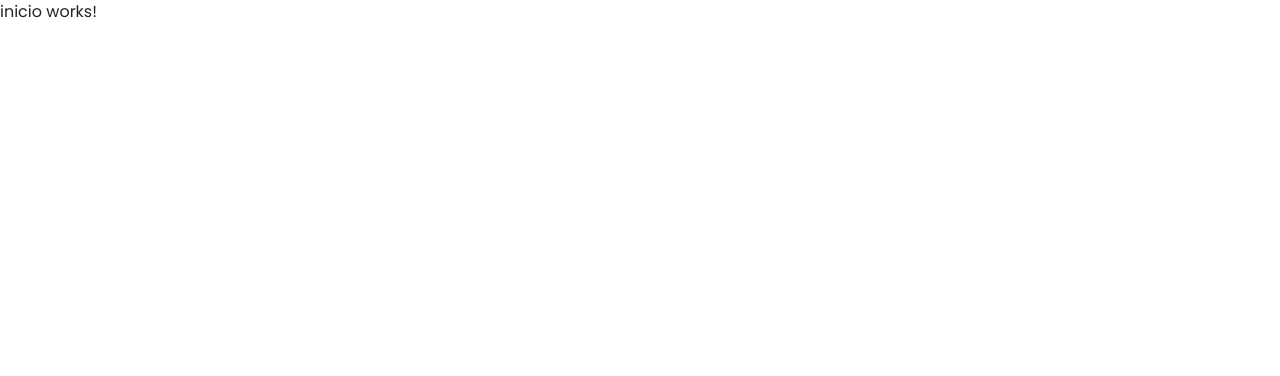
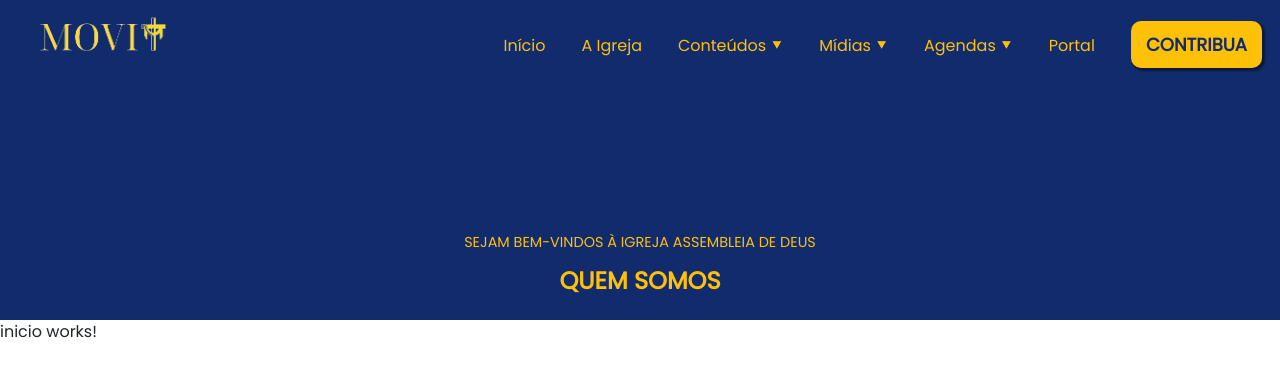
Before and after one commit to luafrds/frontMovit, an Angular app in the folder frontMovit/: page /inicio in a window 1280 px wide. Shown: the top 376 px of the page. Built offline with nearby package versions, Linux system fonts and the light colour scheme.

Commit message:
MOV-7-Cria header

```diff
--- a/frontMovit/src/app/core/paginas/inicio/inicio.component.html
+++ b/frontMovit/src/app/core/paginas/inicio/inicio.component.html
@@ -1 +1,2 @@
+<app-header-inicio></app-header-inicio>
 <p>inicio works!</p>
--- a/frontMovit/src/app/shared/components/header-inicio/header-inicio.component.html
+++ b/frontMovit/src/app/shared/components/header-inicio/header-inicio.component.html
@@ -1 +1,38 @@
-<p>header-inicio works!</p>
+<header id="headerInicio">
+    <div id="logo-movit"><a href="#"><img src="assets\media\logos\logo-movit.png"></a></div>
+    <nav>
+        <ul>
+            <li><a href="#">Início</a></li>
+            <li><a href="">A Igreja</a></li>
+            <li class="dropmenu">
+                <a href="#">Conteúdos &#11206;</a>
+                <ul  class="dropdown">
+                    <li><a href="">Bíblia Sagrada</a></li>
+                    <li><a href="">x</a></li>
+                </ul>
+            </li>
+            <li class="dropmenu">
+                <a href="#">Mídias &#11206;</a>
+                <ul  class="dropdown">
+                    <li><a href="">x</a></li>
+                    <li><a href="">x</a></li>
+                    <li><a href="">x</a></li>
+                </ul>
+            </li>
+            <li class="dropmenu">
+                <a href="#">Agendas &#11206;</a>
+                <ul  class="dropdown">
+                    <li><a href="">Eventos</a></li>
+                    <li><a href="">Cantina</a></li>
+                </ul>
+                </li>
+            <li><a href="">Portal</a></li>
+            <li><a class="contrib" href="">CONTRIBUA</a></li>
+        </ul>
+    </nav>
+
+    <div class="sobre">
+        <h5>SEJAM BEM-VINDOS À IGREJA ASSEMBLEIA DE DEUS</h5>
+        <h4>QUEM SOMOS</h4>
+    </div>
+</header>
--- a/frontMovit/src/assets/tema/css/style.bundle.css
+++ b/frontMovit/src/assets/tema/css/style.bundle.css
@@ -6,6 +6,10 @@
  * Licensed under MIT (https://github.com/twbs/bootstrap/blob/master/LICENSE)
  */
 :root {
+  --primary: #112b6d;
+  --secondary: #ffc107;
+  --secondary-hover: #b88a00;
+  --success: #43c452;
   --blue: #007bff;
   --indigo: #6610f2;
   --purple: #6f42c1;
@@ -19,9 +23,6 @@
   --white: #fff;
   --gray: #6c757d;
   --gray-dark: #343a40;
-  --primary: #112b6d;
-  --secondary: #ffc107;
-  --success: #43c452;
   --info: #60c3ff;
   --warning: #f07a19;
   --danger: #ef0505;
@@ -42,6 +43,7 @@
 *{
   padding: 0;
   margin: 0;
+  box-sizing: border-box;
 }
 
 body {
@@ -340,7 +342,7 @@ body#paginaLogin{
 }
 
 #paginaLogin{
-  background: #002E6B;
+  background: var(--primary);
   display: flex;
   flex-direction: column;
   text-align: center;
@@ -356,7 +358,7 @@ body#paginaLogin{
 #tituloLogin h3{
   font-family: "Jost";
   font-size: 70%;
-  color: #FFD747;
+  color: var(--secondary);
   letter-spacing: 7px;
   font-weight: bold;
 }
@@ -415,13 +417,12 @@ body#paginaLogin input[type=text], body#paginaLogin input[type=password] {
 
 body#paginaLogin input:focus {
   outline: none;
-  /*box-shadow: 0 0 1px 0.5px #fff;*/
 }
 
 body#paginaLogin button[type=submit]{
   margin-top: 5rem;
-  background-color: #FFD747;
-  color:#002E6B;
+  background-color: var(--secondary);
+  color:var(--primary);
   border: none;
   width: 300px;
   height: 40px;
@@ -430,7 +431,6 @@ body#paginaLogin button[type=submit]{
 }
 
 body#paginaLogin button[type=submit]:hover{
-  /*box-shadow: 0 2px 5px .4px #000000;*/
   cursor: pointer;
   width: 310px;
   height: 46px;
@@ -440,3 +440,182 @@ body#paginaLogin button[type=submit]:hover{
   font-size: 105%;
 }
 /*FIM TELA LOGIN*/
+
+/*HEADER*/
+
+
+header#headerInicio{
+  display: grid;
+  background: var(--primary);
+  height: 20em;
+}
+
+#logo-movit{
+  grid-area: a;
+}
+
+#logo-movit img{
+  width: 200px;
+  margin-bottom: -15px;
+}
+
+/*NAVBAR*/
+header#headerInicio nav{
+  user-select: none;
+  grid-area: b;
+  display: flex;
+  justify-content: end;
+}
+
+header#headerInicio li{
+  margin: 0.7em 0.5em;
+}
+
+header#headerInicio ul li{
+  display: inline-block;
+  position: relative;
+}
+
+header#headerInicio ul li a{
+  display: block;
+  text-decoration: none;
+  padding: 0;
+  color: var(--secondary);
+  margin: 10px;
+  text-align: center;
+}
+
+header#headerInicio ul li a:hover{
+  color: var(--secondary-hover);
+  transition: all .2s;
+}
+
+#headerInicio ul li ul.dropdown li{
+  display: block;
+  margin: 0;
+}
+
+#headerInicio ul li ul.dropdown{
+  background: rgba(0, 0, 0, 0.2);
+  width: 100%;
+  position: absolute;
+  z-index: 1;
+  display: none;
+  border-radius: 0 0 10px 10px;
+}
+
+#headerInicio ul li ul.dropdown li:hover{
+  background: rgba(0, 0, 0, 0.3);
+  border-radius: 10px;
+
+}
+
+#headerInicio li.dropmenu:hover{
+  background: rgba(0, 0, 0, 0.2);
+  border-radius: 10px 10px 0 0;
+}
+
+#headerInicio .dropmenu > a{
+  pointer-events: none;
+}
+
+#headerInicio ul li:hover ul.dropdown{
+  display: block;
+}
+
+#headerInicio ul.dropdown a{
+  margin: 4px;
+  line-height: 50px;
+}
+
+#headerInicio ul.dropdown a:last-child{
+  margin-bottom: 0;
+  padding-bottom: 4px;
+}
+
+
+#headerInicio .contrib{
+  background-color: var(--secondary);
+  color: var(--primary);
+  border-radius: 10px;
+  font-weight: bold;
+  padding: 10px 15px;
+  box-shadow: 2px 2px 2px 1px rgba(0, 0, 0, 0.445);
+}
+
+#headerInicio .contrib:hover{
+  color: #0650b3;
+}
+
+/*FIM NAVBAR*/
+
+.sobre{
+  grid-area: c;
+  user-select: none;
+  display: flex;
+  flex-direction: column;
+  justify-content: end;
+  text-align: center;
+  color: var(--secondary);
+  margin-bottom: 1rem;
+}
+
+.sobre h5{
+  padding-bottom: 0.5rem;
+  font-size: 0.9em;
+  font-weight: lighter;
+}
+
+.sobre h4{
+  font-weight: bolder;
+}
+
+@media (min-width: 0px) {
+  header#headerInicio {
+    grid-template-areas:
+    "a"
+    "b"
+    "c";
+    grid-template-rows: auto;
+  }
+
+  #logo-movit{
+    justify-self: center;
+  }
+
+  header#headerInicio nav ul{
+    text-align: center;
+  }
+
+  header#headerInicio ul li a{
+    font-size: 13px;
+  }
+
+  #headerInicio .contrib{
+    font-size: 14px;
+  }
+}
+
+@media (min-width: 576px){
+  header#headerInicio{
+  grid-template-areas:
+  "a b"
+  "c c";
+  grid-template-columns: auto 1fr;
+  grid-template-rows:auto 1fr;
+  }
+
+  header#headerInicio ul li a{
+    font-size: 16px;
+  }
+
+  #headerInicio .contrib{
+    font-size: 18px;
+  }
+
+  #headerInicio .contrib:hover{
+    font-size: 19px;
+  }
+}
+
+/*FIM HEADER*/
```
